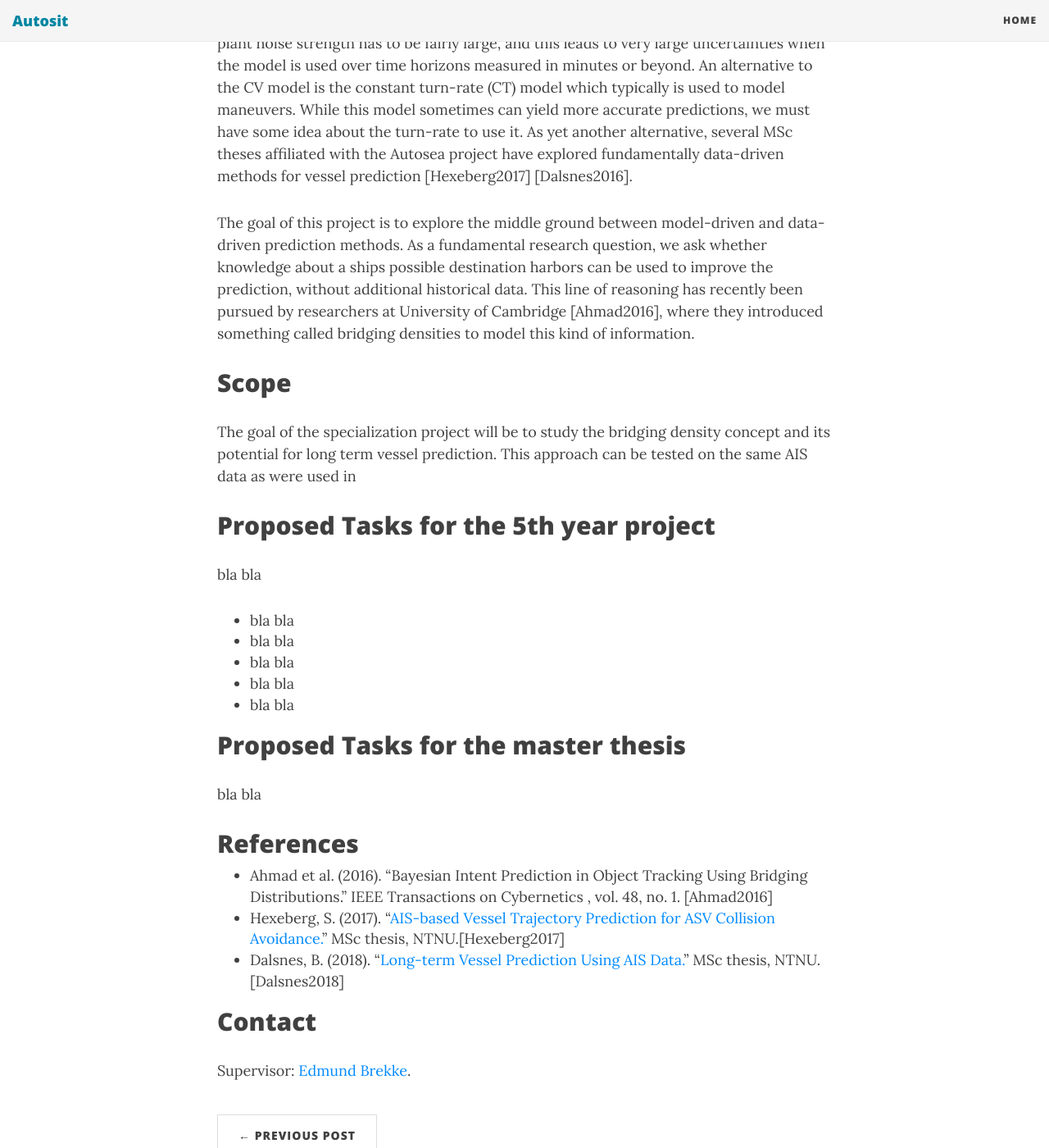
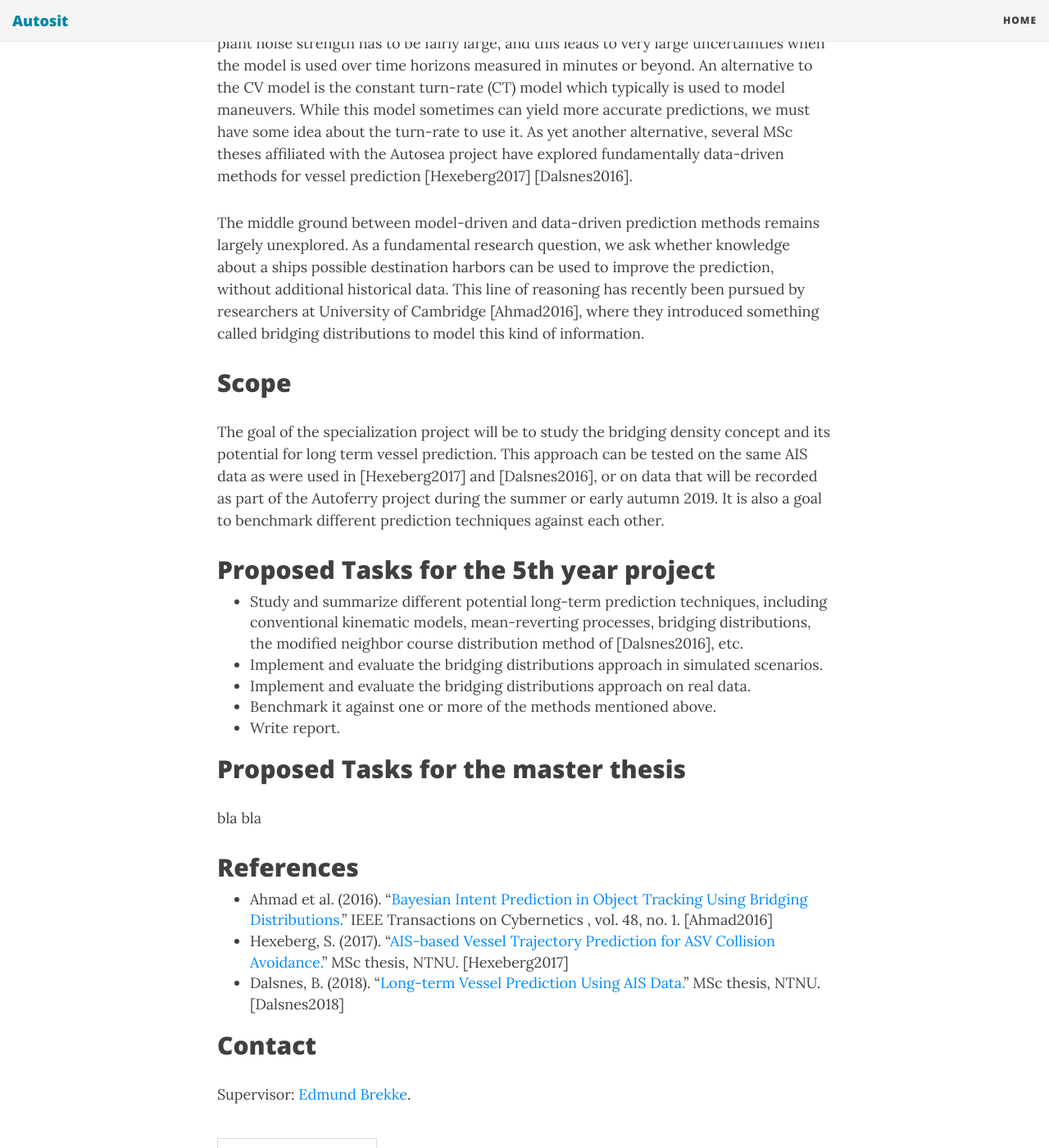
Before and after one commit to autosit/autosit.github.io, a Jekyll site: the page built from _posts/2019-04-22-ltp_bridging.md, in a window 1280 px wide and 1400 px high, scrolled down 400 px. Shown: the whole window at 82% size. Built offline with Jekyll 4.4.1, drawn with Linux system fonts in a browser that asks for light colours; nearby versions of some CDN libraries; some of the changed text lies outside the part shown.

Commit message:
expanded bridging densities concept

```diff
--- a/_posts/2019-04-22-ltp_bridging.md
+++ b/_posts/2019-04-22-ltp_bridging.md
@@ -1,6 +1,6 @@
 ---
 layout: post
-title: Bridging densities
+title: Bridging distributions
 category: LTP
 ---
 ## Background
@@ -11,25 +11,23 @@ where deviations from straight motion are modeled by white process noise. To cov
 and this leads to very large uncertainties when the model is used over time horizons measured in minutes or beyond.
 An alternative to the CV model is the constant turn-rate (CT) model which typically is used to model maneuvers. While this model sometimes can yield more accurate predictions, we must have some idea about the turn-rate to use it. As yet another alternative, several MSc theses affiliated with the Autosea project have explored fundamentally data-driven methods for vessel prediction [Hexeberg2017] [Dalsnes2016].
 
-The goal of this project is to explore the middle ground between model-driven and data-driven prediction methods.
+The middle ground between model-driven and data-driven prediction methods remains largely unexplored.
 As a fundamental research question, we ask whether knowledge about a ships possible destination harbors can be used to improve the prediction, without additional historical data.
-This line of reasoning has recently been pursued by researchers at University of Cambridge [Ahmad2016], where they introduced something called bridging densities to model this kind of information.
+This line of reasoning has recently been pursued by researchers at University of Cambridge [Ahmad2016], where they introduced something called bridging distributions to model this kind of information.
 
 
 ## Scope
 
 The goal of the specialization project will be to study the bridging density concept and its potential for long term vessel prediction.
-This approach can be tested on the same AIS data as were used in
+This approach can be tested on the same AIS data as were used in [Hexeberg2017] and [Dalsnes2016], or on data that will be recorded as part of the Autoferry project during the summer or early autumn 2019. It is also a goal to benchmark different prediction techniques against each other.
 
 ## Proposed Tasks for the 5th year project
 
-bla bla
-
-* bla bla
-* bla bla
-* bla bla
-* bla bla
-* bla bla
+* Study and summarize different potential long-term prediction techniques, including conventional kinematic models, mean-reverting processes, bridging distributions, the modified neighbor course distribution method of [Dalsnes2016], etc.
+* Implement and evaluate the bridging distributions approach in simulated scenarios.
+* Implement and evaluate the bridging distributions approach on real data.
+* Benchmark it against one or more of the methods mentioned above.
+* Write report.
 
 ## Proposed Tasks for the master thesis
 
@@ -37,8 +35,8 @@ bla bla
 
 
 ## References
-* Ahmad et al. (2016). "Bayesian Intent Prediction in Object Tracking Using Bridging Distributions." IEEE Transactions on Cybernetics , vol. 48, no. 1. [Ahmad2016]
-* Hexeberg, S. (2017). "<a href="https://brage.bibsys.no/xmlui/handle/11250/2452108">AIS-based Vessel Trajectory Prediction for ASV Collision Avoidance.</a>" MSc thesis, NTNU.[Hexeberg2017]
+* Ahmad et al. (2016). "<a href="https://ieeexplore.ieee.org/document/7765149">Bayesian Intent Prediction in Object Tracking Using Bridging Distributions.</a>" IEEE Transactions on Cybernetics , vol. 48, no. 1. [Ahmad2016]
+* Hexeberg, S. (2017). "<a href="https://brage.bibsys.no/xmlui/handle/11250/2452108">AIS-based Vessel Trajectory Prediction for ASV Collision Avoidance.</a>" MSc thesis, NTNU. [Hexeberg2017]
 * Dalsnes, B. (2018). "<a href="https://brage.bibsys.no/xmlui/handle/11250/2557943">Long-term Vessel Prediction Using AIS Data.</a>" MSc thesis, NTNU. [Dalsnes2018]
 
 ## Contact
```
